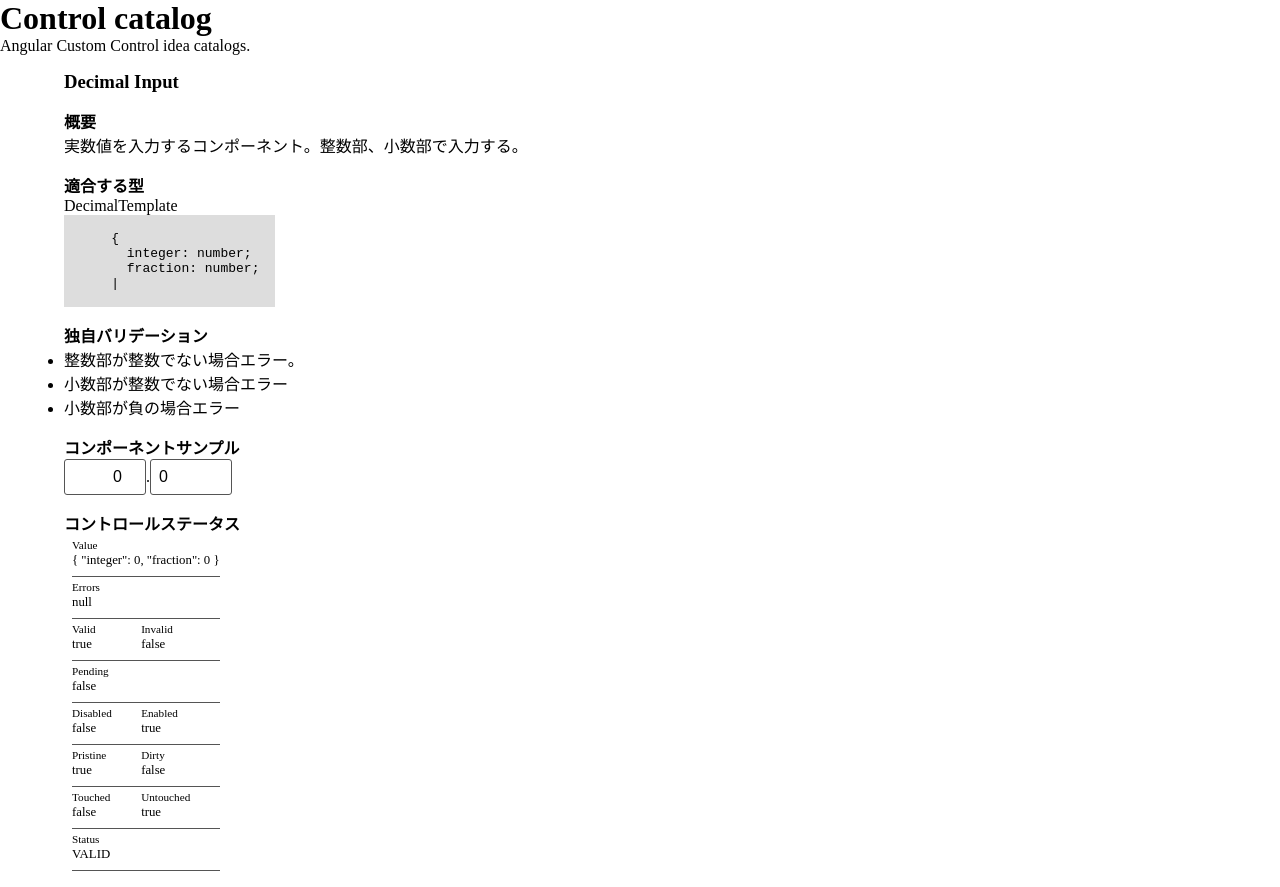
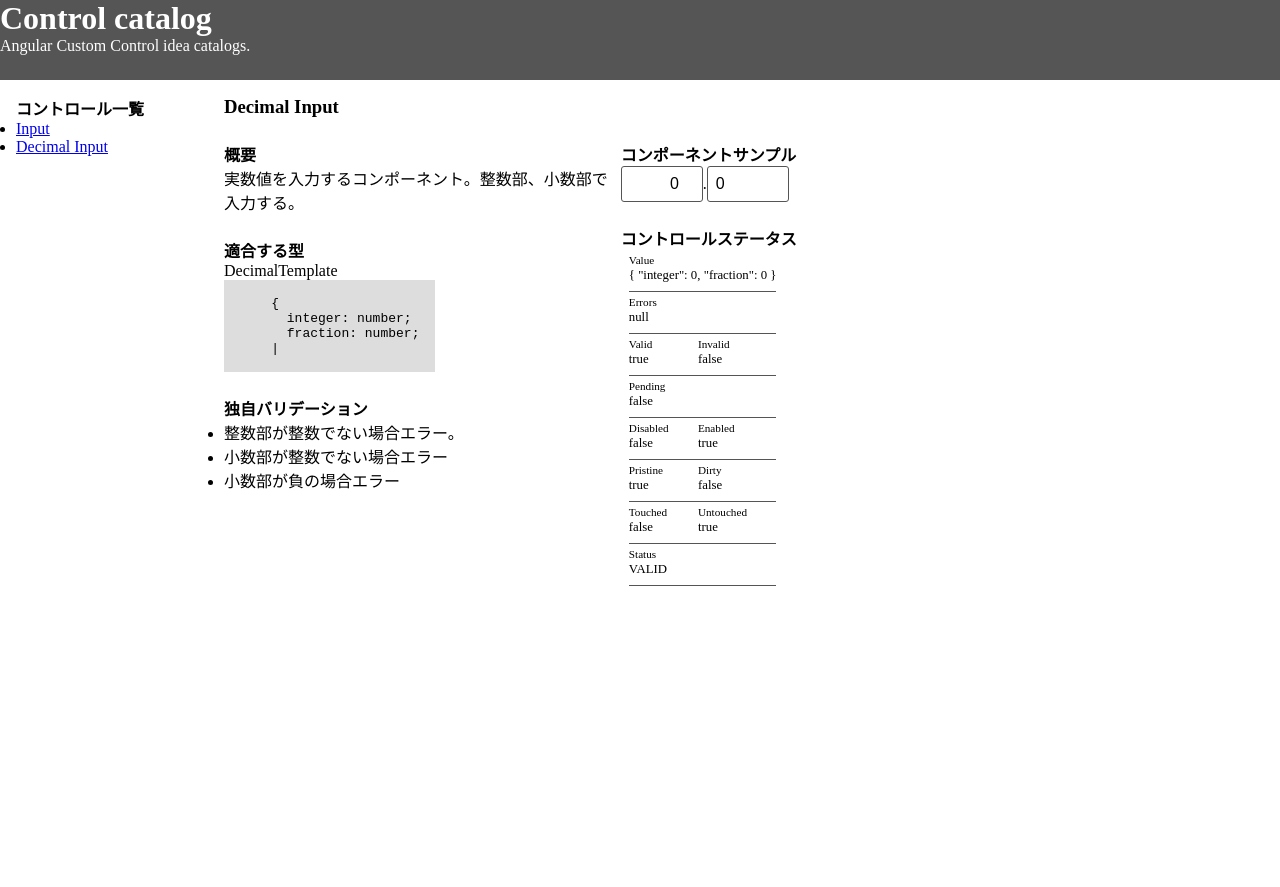
Before and after one commit to KadoTomohiro/control-collection, an Angular app: page /controls/decimal-input in a window 1280 px wide. After the commit the page ends 800 px from the top, so only its background shows below. Built offline with nearby package versions, Linux system fonts and the light colour scheme.

Commit message:
全体にレイアウト変更

```diff
--- a/src/app/app.component.css
+++ b/src/app/app.component.css
@@ -0,0 +1,20 @@
+:host {
+  display: grid;
+  grid-template-columns: 10rem auto;
+  grid-template-rows: 5rem auto;
+}
+
+header {
+  grid-column: 1/3;
+  background-color: #555555;
+  color: #fff;
+}
+
+nav {
+  padding: 1rem;
+
+}
+
+nav h2 {
+  font-size: 1rem;
+}
--- a/src/app/app.component.html
+++ b/src/app/app.component.html
@@ -4,6 +4,10 @@
   </h1>
   <p>Angular Custom Control idea catalogs.</p>
 </header>
+<nav>
+  <h2>コントロール一覧</h2>
+  <app-control-list-page></app-control-list-page>
+</nav>
 <main class="main">
   <div class="content">
     <router-outlet />
--- a/src/app/app.component.ts
+++ b/src/app/app.component.ts
@@ -1,10 +1,11 @@
 import { Component } from '@angular/core';
 import { RouterOutlet } from '@angular/router';
+import {ControlListPageComponent} from "@pages/control-list-page/control-list-page.component";
 
 @Component({
   selector: 'app-root',
   standalone: true,
-  imports: [RouterOutlet],
+  imports: [RouterOutlet, ControlListPageComponent],
   templateUrl: './app.component.html',
   styleUrl: './app.component.css'
 })
--- a/src/app/pages/control-pages/control-page-template/control-page-template.component.css
+++ b/src/app/pages/control-pages/control-page-template/control-page-template.component.css
@@ -1,8 +1,19 @@
 article {
-  margin: 1rem 4rem
+  margin: 1rem 4rem;
+  display: grid;
+  grid-template-columns: 2fr 3fr;
 }
-article > * + * {
-  margin-top: 1rem;
+
+header {
+  margin-bottom: 1.5rem;
+}
+
+article > div > * + * {
+  margin-top: 1.5rem;
+}
+
+header {
+  grid-column: 1/3;
 }
 
 section.alert {
--- a/src/app/pages/control-pages/control-page-template/control-page-template.component.html
+++ b/src/app/pages/control-pages/control-page-template/control-page-template.component.html
@@ -2,6 +2,7 @@
   <header>
     <h3><ng-content select=".title"></ng-content></h3>
   </header>
+  <div class="information">
     <section>
       <h4>概要</h4>
       <ng-content select=".description"></ng-content>
@@ -20,6 +21,8 @@
       <h4>独自バリデーション</h4>
       <ng-content select=".validation"></ng-content>
     </section>
+  </div>
+  <div class="playground">
     <section>
       <h4>コンポーネントサンプル</h4>
       <ng-content></ng-content>
@@ -30,6 +33,8 @@
         <app-control-status [control]="control"></app-control-status>
       }
     </section>
+  </div>
+
 
 
 </article>
```
Lines whose indentation alone changed are shown as unchanged.
